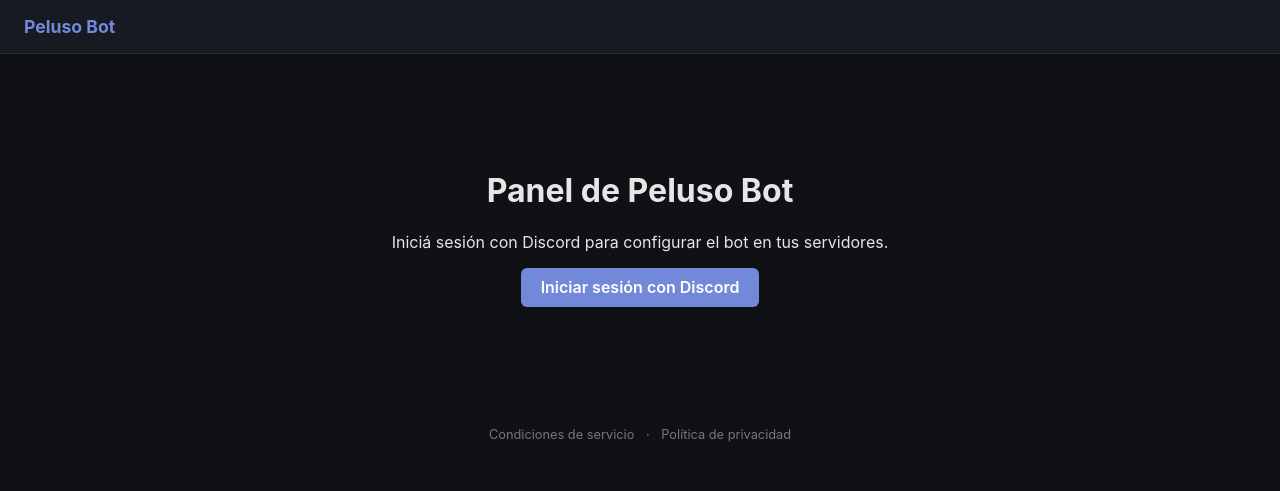
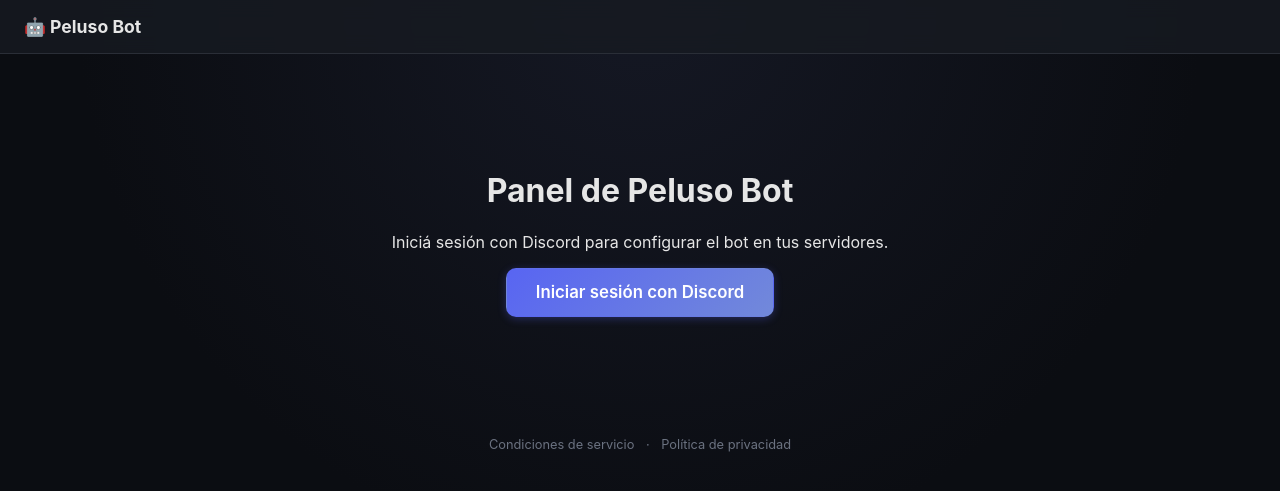
Before and after one commit to NonoDev-72/peluso-bot, a FastAPI app: page / in a window 1280 px wide. Shown: the top 491 px of the page. Run offline with FastAPI, Linux system fonts and the light colour scheme.

Commit message:
Rediseñar el panel web con estilo Discord moderno y botones custom
Nueva paleta con gradientes/glow, variantes de botón (secondary, outline,
icon, sm/lg), toggles tipo switch para los checkboxes booleanos, e
iconos en las secciones del panel para una UI más personalizada.

```diff
--- a/web/static/style.css
+++ b/web/static/style.css
@@ -1,36 +1,151 @@
+:root {
+  --bg: #0b0d12;
+  --bg-elevated: #171a21;
+  --bg-elevated-2: #1e222b;
+  --border: #2a2e37;
+  --border-hover: #3a3f4b;
+  --text: #e6e6e6;
+  --text-muted: #9aa0ac;
+  --text-dim: #6b7280;
+  --accent: #5865f2;
+  --accent-hover: #4752c4;
+  --accent-soft: rgba(88, 101, 242, 0.14);
+  --accent-glow: rgba(88, 101, 242, 0.45);
+  --danger: #ed4245;
+  --danger-soft: rgba(237, 66, 69, 0.14);
+  --radius: 10px;
+  --radius-sm: 6px;
+  --shadow-elevated: 0 4px 14px rgba(0, 0, 0, 0.35);
+}
+
 * { box-sizing: border-box; }
+
 body {
   margin: 0;
   font-family: -apple-system, BlinkMacSystemFont, "Segoe UI", sans-serif;
-  background: #0f1115;
-  color: #e6e6e6;
+  background: radial-gradient(circle at top, #151824 0%, var(--bg) 55%) fixed;
+  color: var(--text);
 }
+
 .topbar {
   display: flex;
   align-items: center;
   gap: 1rem;
   padding: 1rem 1.5rem;
-  background: #171a21;
-  border-bottom: 1px solid #2a2e37;
+  background: rgba(23, 26, 33, 0.85);
+  backdrop-filter: blur(10px);
+  border-bottom: 1px solid var(--border);
+  position: sticky;
+  top: 0;
+  z-index: 10;
 }
-.brand { color: #7289da; font-weight: 700; text-decoration: none; font-size: 1.1rem; }
-.user { margin-left: auto; color: #aaa; }
+.brand {
+  color: var(--text);
+  font-weight: 700;
+  text-decoration: none;
+  font-size: 1.1rem;
+  display: inline-flex;
+  align-items: center;
+  gap: 0.5rem;
+  transition: color 0.18s ease;
+}
+.brand:hover { color: var(--accent); }
+.user { margin-left: auto; color: var(--text-muted); }
 .container { max-width: 860px; margin: 0 auto; padding: 2rem 1.5rem; }
+
+/* Buttons */
 .btn {
-  display: inline-block;
+  display: inline-flex;
+  align-items: center;
+  gap: 0.5rem;
   padding: 0.6rem 1.2rem;
-  border-radius: 6px;
+  border-radius: var(--radius-sm);
   text-decoration: none;
   font-weight: 600;
+  font-size: 0.95rem;
   cursor: pointer;
-  border: none;
+  border: 1px solid transparent;
+  transition: transform 0.15s ease, box-shadow 0.15s ease, background 0.15s ease, border-color 0.15s ease, color 0.15s ease;
 }
-.btn-primary { background: #7289da; color: white; }
-.btn-ghost { background: transparent; color: #aaa; border: 1px solid #2a2e37; }
-.btn-danger { background: transparent; color: #e57373; border: 1px solid #e57373; padding: 0.35rem 0.8rem; }
+.btn:active { transform: translateY(0); }
+
+.btn-primary {
+  background: linear-gradient(135deg, var(--accent), #7289da);
+  color: white;
+  box-shadow: 0 2px 8px rgba(88, 101, 242, 0.3);
+}
+.btn-primary:hover {
+  background: linear-gradient(135deg, var(--accent-hover), var(--accent));
+  box-shadow: 0 4px 18px var(--accent-glow);
+  transform: translateY(-1px);
+}
+
+.btn-secondary {
+  background: var(--bg-elevated-2);
+  color: var(--text);
+  border-color: var(--border);
+}
+.btn-secondary:hover {
+  border-color: var(--border-hover);
+  transform: translateY(-1px);
+}
+
+.btn-outline {
+  background: transparent;
+  color: var(--accent);
+  border-color: var(--accent);
+}
+.btn-outline:hover {
+  background: var(--accent-soft);
+  transform: translateY(-1px);
+}
+
+.btn-ghost {
+  background: transparent;
+  color: var(--text-muted);
+  border-color: var(--border);
+}
+.btn-ghost:hover {
+  color: var(--text);
+  border-color: var(--accent);
+}
+
+.btn-danger {
+  background: transparent;
+  color: var(--danger);
+  border-color: var(--danger);
+  padding: 0.45rem 0.9rem;
+}
+.btn-danger:hover {
+  background: var(--danger);
+  color: white;
+  box-shadow: 0 4px 16px rgba(237, 66, 69, 0.35);
+  transform: translateY(-1px);
+}
+
+.btn-sm { padding: 0.4rem 0.8rem; font-size: 0.85rem; }
+.btn-lg { padding: 0.85rem 1.8rem; font-size: 1.05rem; border-radius: var(--radius); }
+
+.btn-icon {
+  width: 38px;
+  height: 38px;
+  padding: 0;
+  border-radius: 50%;
+  align-items: center;
+  justify-content: center;
+  background: var(--bg-elevated-2);
+  border-color: var(--border);
+  color: var(--text-muted);
+}
+.btn-icon:hover { border-color: var(--accent); color: var(--text); transform: translateY(-1px); }
+
+/* Table */
 .table { width: 100%; border-collapse: collapse; margin-top: 1rem; }
-.table th, .table td { text-align: left; padding: 0.6rem; border-bottom: 1px solid #2a2e37; font-size: 0.9rem; }
-.table th { color: #888; font-weight: 600; }
+.table th, .table td { text-align: left; padding: 0.6rem; border-bottom: 1px solid var(--border); font-size: 0.9rem; }
+.table th { color: var(--text-dim); font-weight: 600; }
+.table tbody tr { transition: background 0.15s ease; }
+.table tbody tr:hover { background: rgba(255, 255, 255, 0.02); }
+
 .hero { text-align: center; padding: 4rem 1rem; }
 .grid { display: grid; grid-template-columns: repeat(auto-fill, minmax(160px, 1fr)); gap: 1rem; margin-top: 1.5rem; }
 .card {
@@ -39,49 +154,128 @@ body {
   align-items: center;
   gap: 0.5rem;
   padding: 1rem;
-  background: #171a21;
-  border: 1px solid #2a2e37;
-  border-radius: 8px;
+  background: var(--bg-elevated);
+  border: 1px solid var(--border);
+  border-radius: var(--radius);
   text-decoration: none;
-  color: #e6e6e6;
+  color: var(--text);
+  transition: transform 0.18s ease, border-color 0.18s ease, box-shadow 0.18s ease;
+}
+.card:hover {
+  transform: translateY(-3px);
+  border-color: var(--accent);
+  box-shadow: 0 8px 24px rgba(88, 101, 242, 0.18);
 }
 .icon { width: 64px; height: 64px; border-radius: 50%; object-fit: cover; }
-.icon-placeholder { display: flex; align-items: center; justify-content: center; background: #2a2e37; font-size: 1.5rem; }
-.back { color: #7289da; text-decoration: none; }
+.icon-placeholder { display: flex; align-items: center; justify-content: center; background: var(--bg-elevated-2); font-size: 1.5rem; }
+.back {
+  color: var(--accent);
+  text-decoration: none;
+  display: inline-flex;
+  align-items: center;
+  gap: 0.35rem;
+  transition: gap 0.15s ease;
+}
+.back:hover { gap: 0.55rem; }
+
 .form { display: flex; flex-direction: column; gap: 1.5rem; margin-top: 1.5rem; }
-fieldset { border: 1px solid #2a2e37; border-radius: 8px; padding: 1rem; display: flex; flex-direction: column; gap: 0.75rem; }
-legend { padding: 0 0.5rem; color: #7289da; font-weight: 600; }
+fieldset {
+  border: 1px solid var(--border);
+  border-radius: var(--radius);
+  padding: 1.25rem;
+  display: flex;
+  flex-direction: column;
+  gap: 0.75rem;
+  background: rgba(255, 255, 255, 0.015);
+}
+legend { padding: 0 0.5rem; color: var(--accent); font-weight: 700; letter-spacing: 0.01em; }
 label { display: flex; flex-direction: column; gap: 0.3rem; font-size: 0.9rem; color: #ccc; }
 label.check { flex-direction: row; align-items: center; gap: 0.5rem; }
 input[type="text"], textarea, select {
-  background: #0f1115;
-  border: 1px solid #2a2e37;
-  border-radius: 6px;
-  color: #e6e6e6;
-  padding: 0.5rem;
+  background: var(--bg);
+  border: 1px solid var(--border);
+  border-radius: var(--radius-sm);
+  color: var(--text);
+  padding: 0.55rem 0.7rem;
   font-family: inherit;
+  transition: border-color 0.15s ease, box-shadow 0.15s ease;
 }
-.bg-preview { max-width: 100%; max-height: 220px; border-radius: 6px; border: 1px solid #2a2e37; object-fit: cover; }
-.hint { font-size: 0.8rem; color: #888; margin: 0; }
-.hint-error { color: #e57373; }
+input[type="text"]:focus, textarea:focus, select:focus {
+  outline: none;
+  border-color: var(--accent);
+  box-shadow: 0 0 0 3px var(--accent-soft);
+}
+.bg-preview { max-width: 100%; max-height: 220px; border-radius: var(--radius-sm); border: 1px solid var(--border); object-fit: cover; }
+.hint { font-size: 0.8rem; color: var(--text-dim); margin: 0; }
+.hint-error { color: var(--danger); }
+
+/* Toggle switch */
+.switch { display: flex; align-items: center; gap: 0.75rem; cursor: pointer; font-size: 0.9rem; color: #ccc; width: fit-content; }
+.switch input {
+  position: absolute;
+  opacity: 0;
+  width: 0;
+  height: 0;
+}
+.switch-track {
+  position: relative;
+  width: 42px;
+  height: 24px;
+  flex-shrink: 0;
+  background: var(--bg-elevated-2);
+  border: 1px solid var(--border);
+  border-radius: 999px;
+  transition: background 0.18s ease, border-color 0.18s ease;
+}
+.switch-thumb {
+  position: absolute;
+  top: 2px;
+  left: 2px;
+  width: 18px;
+  height: 18px;
+  border-radius: 50%;
+  background: var(--text-muted);
+  transition: transform 0.18s ease, background 0.18s ease;
+}
+.switch input:checked + .switch-track {
+  background: var(--accent);
+  border-color: var(--accent);
+}
+.switch input:checked + .switch-track .switch-thumb {
+  transform: translateX(18px);
+  background: white;
+}
+.switch input:focus-visible + .switch-track {
+  outline: 2px solid var(--accent);
+  outline-offset: 2px;
+}
+
 .footer {
   text-align: center;
   padding: 1.5rem;
   padding-bottom: calc(1.5rem + env(safe-area-inset-bottom, 0px));
   font-size: 0.8rem;
-  color: #777;
+  color: var(--text-dim);
 }
-.footer a { color: #777; text-decoration: none; }
-.footer a:hover { color: #aaa; }
+.footer a { color: var(--text-dim); text-decoration: none; transition: color 0.15s ease; }
+.footer a:hover { color: var(--text-muted); }
 .footer-sep { margin: 0 0.5rem; }
 .legal { max-width: 720px; margin: 0 auto; line-height: 1.6; }
 .legal h1 { margin-bottom: 0.25rem; }
-.legal-updated { color: #888; font-size: 0.85rem; margin-top: 0; margin-bottom: 2rem; }
-.legal h2 { color: #7289da; font-size: 1.1rem; margin-top: 2rem; }
+.legal-updated { color: var(--text-dim); font-size: 0.85rem; margin-top: 0; margin-bottom: 2rem; }
+.legal h2 { color: var(--accent); font-size: 1.1rem; margin-top: 2rem; }
 .legal p, .legal li { color: #ccc; }
-.legal a { color: #7289da; }
+.legal a { color: var(--accent); }
 .legal ul { padding-left: 1.25rem; }
 .error-page { text-align: center; padding: 4rem 1rem; }
-.error-code { display: block; font-size: 3rem; font-weight: 700; color: #7289da; }
+.error-code {
+  display: block;
+  font-size: 3rem;
+  font-weight: 700;
+  background: linear-gradient(135deg, var(--accent), #7289da);
+  -webkit-background-clip: text;
+  background-clip: text;
+  color: transparent;
+}
 .error-page h1 { margin-top: 0.5rem; }
 .error-page p { color: #ccc; margin-bottom: 2rem; }
--- a/web/templates/base.html
+++ b/web/templates/base.html
@@ -8,7 +8,7 @@
 </head>
 <body>
   <header class="topbar">
-    <a class="brand" href="{{ base_path }}/">Peluso Bot</a>
+    <a class="brand" href="{{ base_path }}/">🤖 Peluso Bot</a>
     {% if user %}
       <span class="user">{{ user.username }}</span>
       <a class="btn btn-ghost" href="{{ base_path }}/auth/logout">Cerrar sesión</a>
--- a/web/templates/login.html
+++ b/web/templates/login.html
@@ -4,6 +4,6 @@
 <div class="hero">
   <h1>Panel de Peluso Bot</h1>
   <p>Iniciá sesión con Discord para configurar el bot en tus servidores.</p>
-  <a class="btn btn-primary" href="{{ base_path }}/auth/login">Iniciar sesión con Discord</a>
+  <a class="btn btn-primary btn-lg" href="{{ base_path }}/auth/login">Iniciar sesión con Discord</a>
 </div>
 {% endblock %}
```
Also changed, not shown: web/templates/guild_settings.html (+15 -12 lines).
